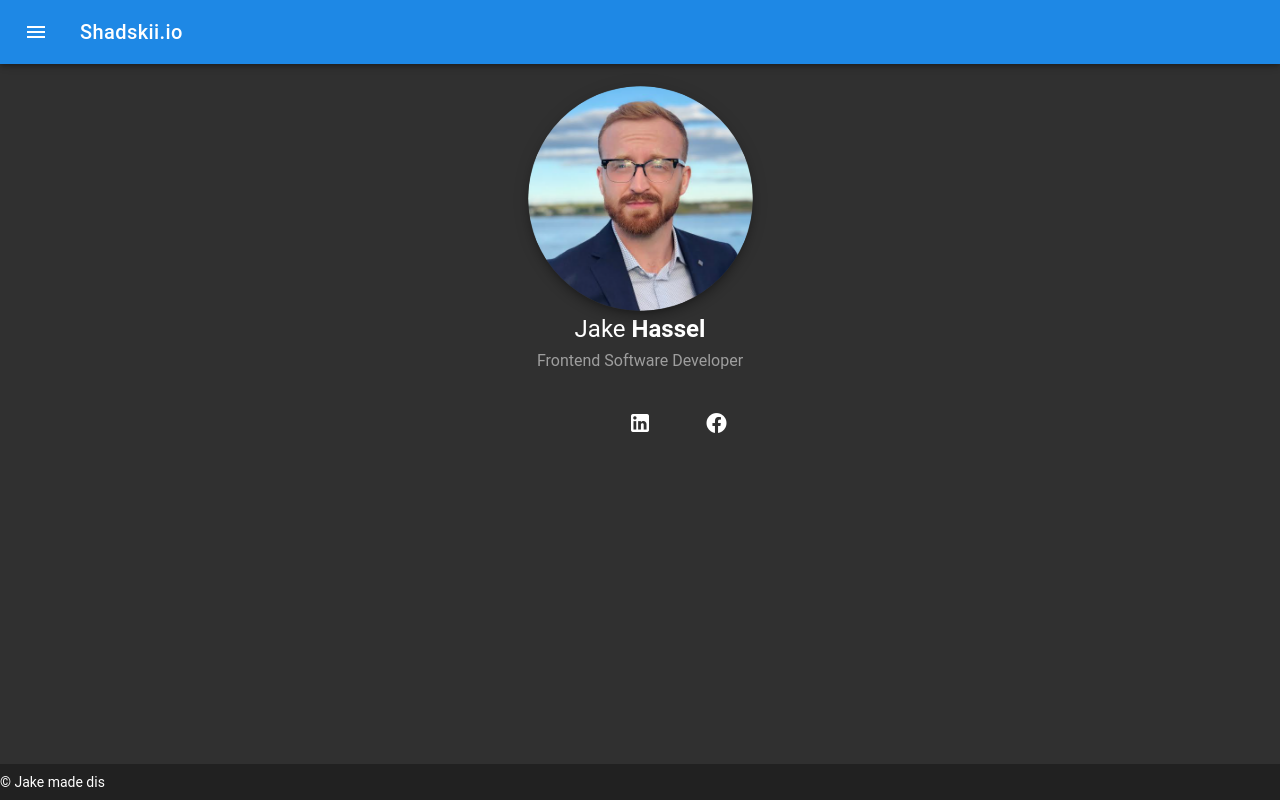
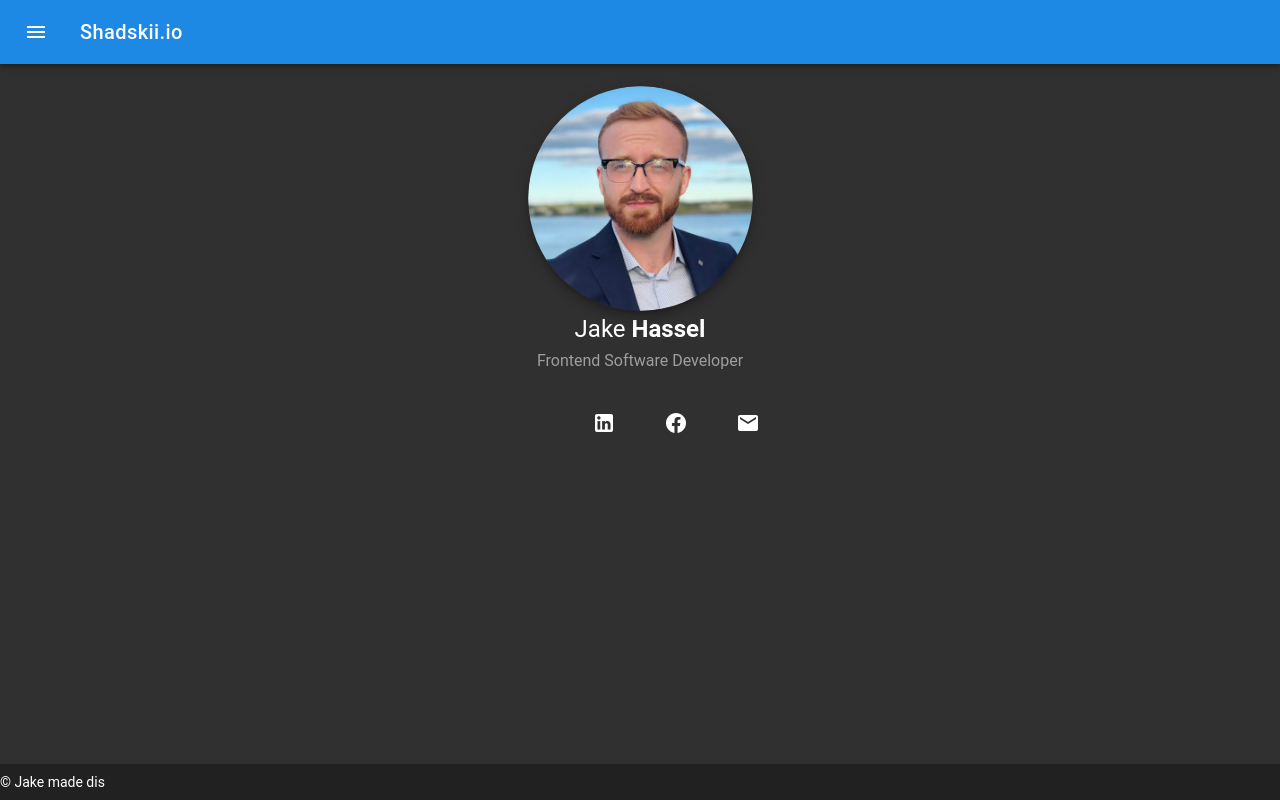
Before and after one commit to shadskii/shadskii-home, a Vue app: page / in a window 1280 px wide. Built offline with nearby package versions, Linux system fonts and the light colour scheme; a small style sheet from the web is missing.

Commit message:
Add email

```diff
--- a/src/components/Landing.vue
+++ b/src/components/Landing.vue
@@ -37,6 +37,13 @@
                 class="body-2">
                 <v-icon>mdi-facebook</v-icon>
               </v-btn>
+              <v-btn
+                fab
+                icon
+                href="mailto:me@shadskii.io"
+                class="body-2">
+                <v-icon>mdi-email</v-icon>
+              </v-btn>
             </v-layout>
           </div>
         </v-flex>
```
